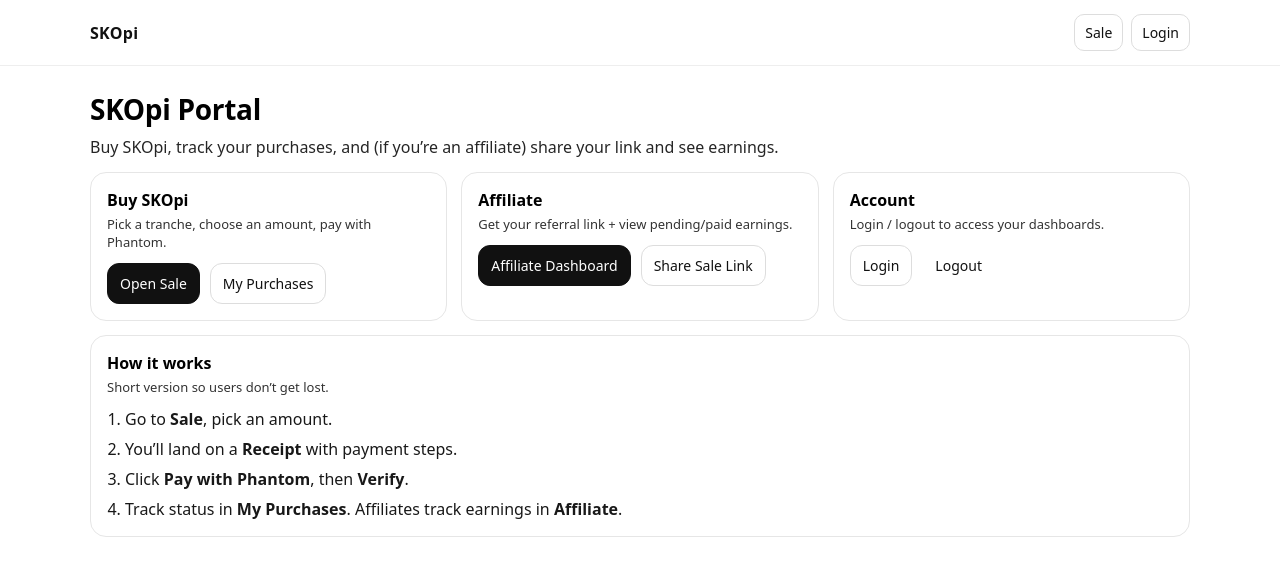
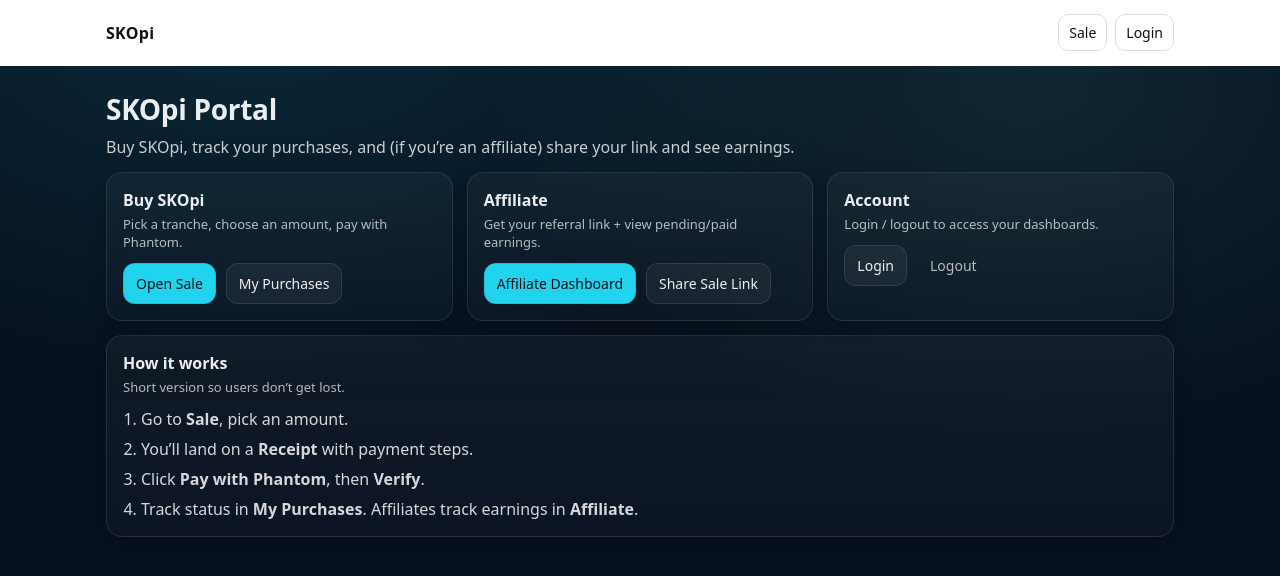
Before and after one commit to skopiLandToken/skopi, a Next.js app: page / in a window 1280 px wide. Shown: the top 576 px of the page. Built offline with nearby package versions, Linux system fonts and the light colour scheme; no server answers.

Commit message:
ui: global fintech dark theme (navy + teal)

```diff
--- a/src/app/components/ui.tsx
+++ b/src/app/components/ui.tsx
@@ -1,12 +1,7 @@
-
 import React from "react";
 
 export function Container({ children }: { children: React.ReactNode }) {
-  return (
-    <div style={{ maxWidth: 1100, margin: "0 auto", padding: "24px 16px" }}>
-      {children}
-    </div>
-  );
+  return <div className="container">{children}</div>;
 }
 
 export function Card({
@@ -14,26 +9,21 @@ export function Card({
   title,
   subtitle,
   right,
+  elevated = false,
 }: {
   children: React.ReactNode;
   title?: string;
   subtitle?: string;
   right?: React.ReactNode;
+  elevated?: boolean;
 }) {
   return (
-    <section
-      style={{
-        border: "1px solid #e6e6e6",
-        borderRadius: 16,
-        background: "#fff",
-        padding: 16,
-      }}
-    >
+    <section className={`card ${elevated ? "card--elevated" : ""}`}>
       {(title || subtitle || right) ? (
         <div style={{ display: "flex", justifyContent: "space-between", gap: 12, alignItems: "baseline" }}>
           <div>
-            {title ? <div style={{ fontWeight: 800, fontSize: 16 }}>{title}</div> : null}
-            {subtitle ? <div style={{ marginTop: 4, opacity: 0.8, fontSize: 13 }}>{subtitle}</div> : null}
+            {title ? <div className="card-title">{title}</div> : null}
+            {subtitle ? <div className="card-subtitle">{subtitle}</div> : null}
           </div>
           {right ? <div>{right}</div> : null}
         </div>
@@ -63,55 +53,37 @@ export function Button({
   title?: string;
   type?: "button" | "submit";
 }) {
-  const base: React.CSSProperties = {
-    display: "inline-flex",
-    alignItems: "center",
-    justifyContent: "center",
-    gap: 8,
-    padding: "10px 12px",
-    borderRadius: 12,
-    textDecoration: "none",
-    fontSize: 14,
-    cursor: disabled ? "not-allowed" : "pointer",
-    userSelect: "none",
-    border: "1px solid #111",
-    opacity: disabled ? 0.6 : 1,
-  };
-
-  const styles: Record<string, React.CSSProperties> = {
-    primary: { ...base, background: "#111", color: "#fff" },
-    secondary: { ...base, background: "#fff", color: "#111", border: "1px solid #ddd" },
-    ghost: { ...base, background: "transparent", color: "#111", border: "1px solid transparent" },
-  };
+  const cls = `btn btn-${variant}`;
 
   if (href) {
     return (
-      <a href={href} style={styles[variant]} aria-disabled={disabled ? "true" : "false"} title={title}>
+      <a
+        href={href}
+        className={cls}
+        aria-disabled={disabled ? "true" : "false"}
+        title={title}
+        onClick={(e) => {
+          if (disabled) e.preventDefault();
+        }}
+      >
         {children}
       </a>
     );
   }
 
   return (
-    <button type={type} onClick={onClick} disabled={disabled} style={styles[variant]} title={title}>
+    <button
+      type={type}
+      onClick={onClick}
+      disabled={disabled}
+      className={cls}
+      title={title}
+    >
       {children}
     </button>
   );
 }
 
 export function Pill({ text }: { text: string }) {
-  return (
-    <span
-      style={{
-        display: "inline-block",
-        padding: "4px 8px",
-        borderRadius: 999,
-        border: "1px solid #e6e6e6",
-        fontSize: 12,
-        opacity: 0.85,
-      }}
-    >
-      {text}
-    </span>
-  );
+  return <span className="pill">{text}</span>;
 }
--- a/src/app/globals.css
+++ b/src/app/globals.css
@@ -1,42 +1,151 @@
-:root {
-  --background: #ffffff;
-  --foreground: #171717;
+/* SKOpi Global Theme — Fintech Dark (Navy + Teal) */
+:root{
+  --bg: #07111f;            /* deep navy */
+  --surface: #0b1a2f;       /* card surface */
+  --surface-2: #0e223d;     /* elevated surface */
+  --border: rgba(255,255,255,.10);
+  --text: rgba(255,255,255,.92);
+  --muted: rgba(255,255,255,.70);
+  --accent: #22d3ee;        /* teal */
+  --accentHover: #5eead4;   /* teal hover */
+  --danger: #ef4444;
+
+  --radius: 16px;
+  --radius-sm: 12px;
+
+  --shadow: 0 10px 28px rgba(0,0,0,.30);
+  --shadow-sm: 0 6px 18px rgba(0,0,0,.22);
+
+  --container: 1100px;
 }
 
-@media (prefers-color-scheme: dark) {
-  :root {
-    --background: #0a0a0a;
-    --foreground: #ededed;
-  }
-}
-
-html,
+/* Base reset-ish */
+* { box-sizing: border-box; }
+html, body { height: 100%; }
 body {
-  max-width: 100vw;
-  overflow-x: hidden;
-}
-
-body {
-  color: var(--foreground);
-  background: var(--background);
-  font-family: Arial, Helvetica, sans-serif;
+  margin: 0;
+  background: radial-gradient(1200px 700px at 20% 0%, rgba(34,211,238,.12), transparent 55%),
+              radial-gradient(900px 600px at 80% 10%, rgba(94,234,212,.10), transparent 60%),
+              var(--bg);
+  color: var(--text);
+  font-family: ui-sans-serif, system-ui, -apple-system, Segoe UI, Roboto, Helvetica, Arial, "Apple Color Emoji","Segoe UI Emoji";
   -webkit-font-smoothing: antialiased;
   -moz-osx-font-smoothing: grayscale;
 }
 
-* {
-  box-sizing: border-box;
-  padding: 0;
-  margin: 0;
+a { color: inherit; }
+a:hover { color: var(--accentHover); }
+
+code, pre, kbd, samp {
+  font-family: ui-monospace, SFMono-Regular, Menlo, Monaco, Consolas, "Liberation Mono", "Courier New", monospace;
 }
 
-a {
-  color: inherit;
-  text-decoration: none;
+/* Layout helpers */
+.app-shell {
+  min-height: 100%;
+  display: flex;
+  flex-direction: column;
 }
 
-@media (prefers-color-scheme: dark) {
-  html {
-    color-scheme: dark;
-  }
+.main {
+  flex: 1;
 }
+
+/* Reusable UI classes */
+.container {
+  max-width: var(--container);
+  margin: 0 auto;
+  padding: 24px 16px;
+}
+
+.card {
+  background: linear-gradient(180deg, rgba(255,255,255,.04), rgba(255,255,255,.02));
+  border: 1px solid var(--border);
+  border-radius: var(--radius);
+  padding: 16px;
+  box-shadow: var(--shadow-sm);
+}
+
+.card--elevated {
+  background: linear-gradient(180deg, rgba(255,255,255,.06), rgba(255,255,255,.03));
+  box-shadow: var(--shadow);
+}
+
+.card-title {
+  font-weight: 800;
+  font-size: 16px;
+}
+
+.card-subtitle {
+  margin-top: 4px;
+  font-size: 13px;
+  color: var(--muted);
+}
+
+.pill {
+  display: inline-block;
+  padding: 4px 8px;
+  border-radius: 999px;
+  border: 1px solid var(--border);
+  font-size: 12px;
+  color: var(--muted);
+  background: rgba(255,255,255,.03);
+}
+
+/* Buttons */
+.btn {
+  display: inline-flex;
+  align-items: center;
+  justify-content: center;
+  gap: 8px;
+  padding: 10px 12px;
+  border-radius: var(--radius-sm);
+  font-size: 14px;
+  text-decoration: none;
+  cursor: pointer;
+  user-select: none;
+  border: 1px solid transparent;
+  transition: transform .06s ease, background .12s ease, border-color .12s ease, opacity .12s ease;
+}
+.btn:active { transform: translateY(1px); }
+.btn[aria-disabled="true"], .btn:disabled { opacity: .55; cursor: not-allowed; transform: none; }
+
+.btn-primary {
+  background: var(--accent);
+  color: #001018;
+  border-color: rgba(0,0,0,.10);
+}
+.btn-primary:hover { background: var(--accentHover); }
+
+.btn-secondary {
+  background: rgba(255,255,255,.05);
+  color: var(--text);
+  border-color: var(--border);
+}
+.btn-secondary:hover { background: rgba(255,255,255,.08); }
+
+.btn-ghost {
+  background: transparent;
+  color: var(--muted);
+  border-color: transparent;
+}
+.btn-ghost:hover { color: var(--text); background: rgba(255,255,255,.04); }
+
+/* Inputs */
+input, select, textarea {
+  background: rgba(255,255,255,.04);
+  color: var(--text);
+  border: 1px solid var(--border);
+  border-radius: var(--radius-sm);
+  padding: 12px;
+  outline: none;
+}
+input::placeholder, textarea::placeholder { color: rgba(255,255,255,.45); }
+input:focus, textarea:focus, select:focus { border-color: rgba(34,211,238,.45); }
+
+/* Nav: make it match theme even if the component uses inline styles */
+header {
+  background: rgba(6, 12, 22, .55);
+  backdrop-filter: blur(10px);
+  border-bottom: 1px solid var(--border) !important;
+}
--- a/src/app/layout.tsx
+++ b/src/app/layout.tsx
@@ -1,21 +1,21 @@
-import type { Metadata } from "next";
+import "./globals.css";
 import Nav from "./components/Nav";
 
-export const metadata: Metadata = {
+export const metadata = {
   title: "SKOpi Portal",
-  description: "SKOpi portal for sale, receipts, affiliates, and admin operations.",
+  description: "Buy SKOpi, track purchases, and manage affiliate earnings.",
 };
 
-export default function RootLayout({
-  children,
-}: Readonly<{
-  children: React.ReactNode;
-}>) {
+export default function RootLayout({ children }: { children: React.ReactNode }) {
   return (
     <html lang="en">
-      <body style={{ margin: 0, fontFamily: "ui-sans-serif, system-ui, -apple-system, Segoe UI, Roboto, Arial" }}>
-        <Nav />
-        {children}
+      <body>
+        <div className="app-shell">
+          <Nav />
+          <main className="main">
+            {children}
+          </main>
+        </div>
       </body>
     </html>
   );
```
